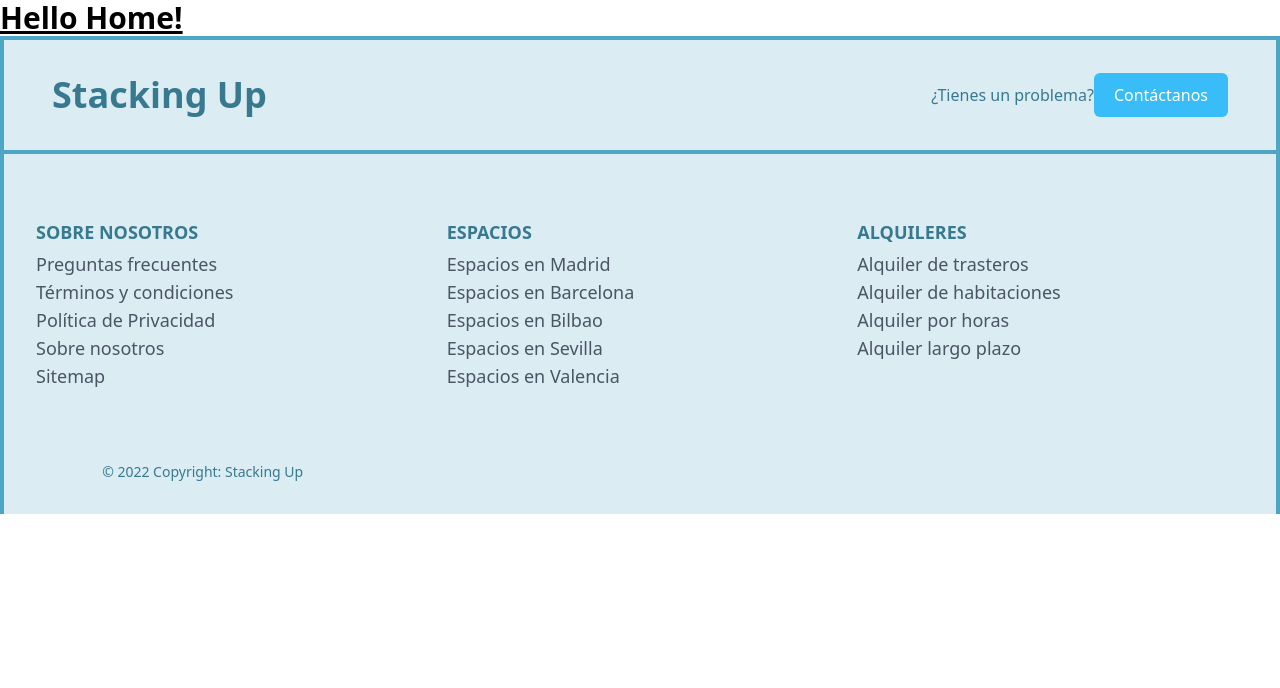
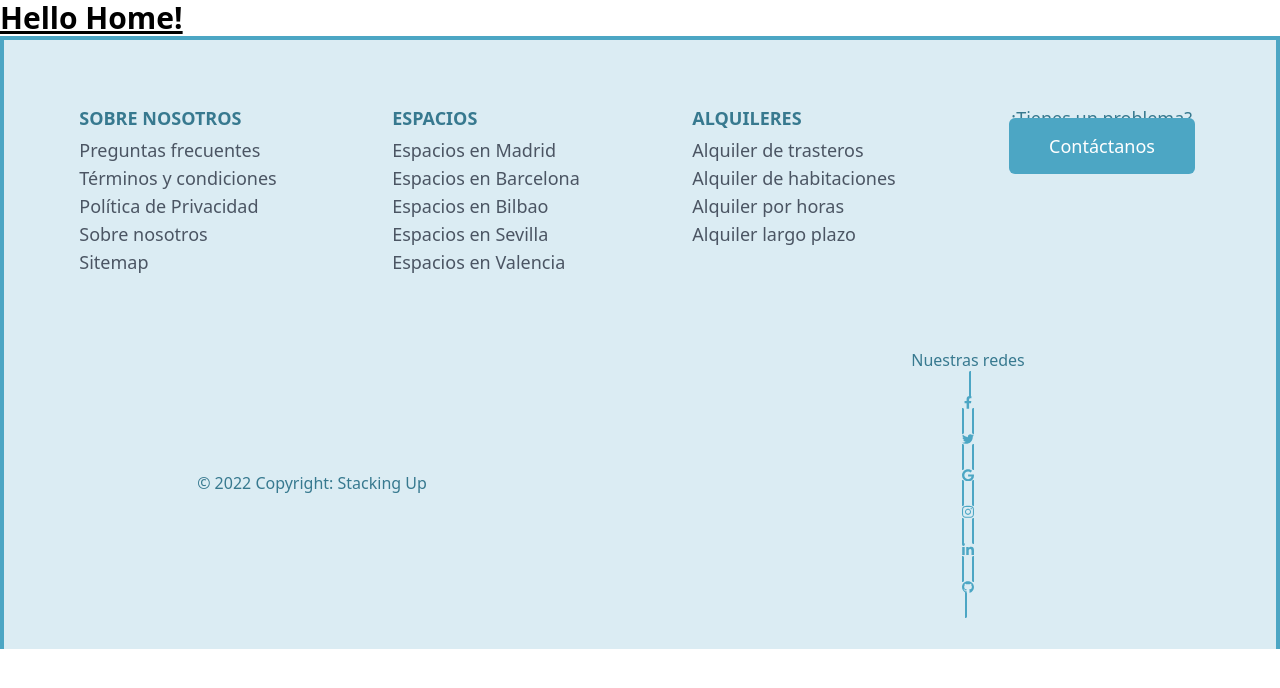
Before and after one commit to ISPP-2022/frontend, a Next.js app: page / in a window 1280 px wide. Shown: the top 688 px of the page. Built offline with nearby package versions, Linux system fonts and the light colour scheme.

Commit message:
feat: Footer

```diff
--- a/components/Footer/Item.js
+++ b/components/Footer/Item.js
@@ -4,11 +4,8 @@ const Item = ({ Links, title }) => {
         <h1 className="mb-1 font-semibold">{title}</h1>
         {Links.map((link) => (
           <li key={link.name}>
-            <a
-              className="text-gray-600 hover:text-[#37798F] hover:font-bold duration-300
-            text-lg cursor-pointer leading-6"
-              href={link.link}
-            >
+            <a className="text-gray-600 hover:text-[#37798F] hover:font-bold duration-100
+            text-lg cursor-pointer leading-6" href={link.link}>
               {link.name}
             </a>
           </li>
--- a/components/Footer/ItemsContainer.js
+++ b/components/Footer/ItemsContainer.js
@@ -1,11 +1,20 @@
 import Item from "./Item";
-import { ABOUTUS, RESOURCES, RENTS} from "./Menus";
+import {ABOUTUS, RESOURCES, RENTS} from "./Menus";
 const ItemsContainer = () => {
   return (
-    <div className="grid grid-cols-1 md:grid-cols-2 lg:grid-cols-3 gap-6 sm:px-8 px-5 py-16 border-x-4 border-[#4CA6C4] text-lg">
+    <div className="justify-items-center grid grid-cols-1 md:grid-cols-2 lg:grid-cols-4 gap-6 sm:px-8 px-5 py-16 border-x-4 border-t-4 border-[#4CA6C4] text-lg">
       <Item Links={ABOUTUS} title="SOBRE NOSOTROS" />
       <Item Links={RESOURCES} title="ESPACIOS" />
       <Item Links={RENTS} title="ALQUILERES" />
+      <div>
+        <span>¿Tienes un problema?</span>
+        <br/>
+        <a type="button" href="mailto:stackingup13@gmail.com" className="bg-[#4CA6C4] hover:bg-sky-400 duration-300 px-10 py-4
+        rounded-md text-white md:w-auto w-full"
+        >
+            Contáctanos
+        </a>
+      </div>
     </div>
   );
 };
--- a/components/Footer/index.js
+++ b/components/Footer/index.js
@@ -2,30 +2,114 @@ import ItemsContainer from "./ItemsContainer";
 
 export default function Footer(){
     return(
-    <footer className="bg-[#DBECF3] text-[#37798F] invisible sm:visible inset-x-0 bottom-0">
-        <div className="md:flex md:justify-between md:items-center sm:px-12 px-4 bg-[#DBECF3] py-7 border-4 border-[#4CA6C4]">
-            <h1
-            className="lg:text-4xl text-3xl md:mb-0 mb-6 lg:leading-normal font-semibold
-            md:w-2/5"
-            >
-            <span>Stacking Up</span>
-            </h1>
-            <div>
-            <span>¿Tienes un problema?</span>
-            <button
-                className="bg-sky-400 hover:bg-sky-500 duration-300 px-5 py-2.5
-            rounded-md text-white md:w-auto w-full"
-            >
-                Contáctanos
-            </button>
-            </div>
-        </div>
+    <footer className="bg-[#DBECF3] text-[#37798F] hidden md:block inset-x-0 bottom-0">
         <ItemsContainer />
-        <div
-            className="grid grid-cols-1 sm:grid-cols-2 lg:grid-cols-3 gap-10
-        text-center pt-2 text-[#37798F] text-sm pb-8 border-x-4 border-[#4CA6C4] md:items-center"
-        >
+        <div className="grid grid-cols-1 sm:grid-cols-2  lg:grid-cols-2 gap-10
+        text-center pt-2 text-[#37798F] text-md pb-8 border-x-4 border-[#4CA6C4] md:items-center">
             <span>© 2022 Copyright: Stacking Up</span>
+            <span>Nuestras redes <br/>
+                <a href="#!" type="button" className="rounded-full border-2 border-[#4CA6C4] text-[#4CA6C4] leading-normal uppercase hover:bg-black hover:bg-opacity-5 focus:outline-none focus:ring-0 transition duration-150 ease-in-out w-9 h-9 m-1">
+                    <svg aria-hidden="true"
+                    focusable="false"
+                    data-prefix="fab"
+                    data-icon="facebook-f"
+                    class="w-2 h-full mx-auto"
+                    role="img"
+                    xmlns="http://www.w3.org/2000/svg"
+                    viewBox="0 0 320 512"
+                    >
+                    <path
+                    fill="currentColor"
+                    d="M279.14 288l14.22-92.66h-88.91v-60.13c0-25.35 12.42-50.06 52.24-50.06h40.42V6.26S260.43 0 225.36 0c-73.22 0-121.08 44.38-121.08 124.72v70.62H22.89V288h81.39v224h100.17V288z"
+                    ></path>
+                    </svg>
+                </a>
+
+                <a href="https://twitter.com/StackingUp_" target="_blank" type="button" className="rounded-full border-2 border-[#4CA6C4] text-[#4CA6C4] leading-normal uppercase hover:bg-black hover:bg-opacity-5 focus:outline-none focus:ring-0 transition duration-150 ease-in-out w-9 h-9 m-1">
+                    <svg aria-hidden="true"
+                    focusable="false"
+                    data-prefix="fab"
+                    data-icon="twitter"
+                    class="w-3 h-full mx-auto"
+                    role="img"
+                    xmlns="http://www.w3.org/2000/svg"
+                    viewBox="0 0 512 512"
+                    >
+                    <path
+                        fill="currentColor"
+                        d="M459.37 151.716c.325 4.548.325 9.097.325 13.645 0 138.72-105.583 298.558-298.558 298.558-59.452 0-114.68-17.219-161.137-47.106 8.447.974 16.568 1.299 25.34 1.299 49.055 0 94.213-16.568 130.274-44.832-46.132-.975-84.792-31.188-98.112-72.772 6.498.974 12.995 1.624 19.818 1.624 9.421 0 18.843-1.3 27.614-3.573-48.081-9.747-84.143-51.98-84.143-102.985v-1.299c13.969 7.797 30.214 12.67 47.431 13.319-28.264-18.843-46.781-51.005-46.781-87.391 0-19.492 5.197-37.36 14.294-52.954 51.655 63.675 129.3 105.258 216.365 109.807-1.624-7.797-2.599-15.918-2.599-24.04 0-57.828 46.782-104.934 104.934-104.934 30.213 0 57.502 12.67 76.67 33.137 23.715-4.548 46.456-13.32 66.599-25.34-7.798 24.366-24.366 44.833-46.132 57.827 21.117-2.273 41.584-8.122 60.426-16.243-14.292 20.791-32.161 39.308-52.628 54.253z"
+                    ></path>
+                    </svg>
+                </a>
+
+                <a href="mailto:stackingup13@gmail.com" type="button" className="rounded-full border-2 border-[#4CA6C4] text-[#4CA6C4] leading-normal uppercase hover:bg-black hover:bg-opacity-5 focus:outline-none focus:ring-0 transition duration-150 ease-in-out w-9 h-9 m-1">
+                    <svg aria-hidden="true"
+                    focusable="false"
+                    data-prefix="fab"
+                    data-icon="google"
+                    class="w-3 h-full mx-auto"
+                    role="img"
+                    xmlns="http://www.w3.org/2000/svg"
+                    viewBox="0 0 488 512"
+                    >
+                    <path
+                        fill="currentColor"
+                        d="M488 261.8C488 403.3 391.1 504 248 504 110.8 504 0 393.2 0 256S110.8 8 248 8c66.8 0 123 24.5 166.3 64.9l-67.5 64.9C258.5 52.6 94.3 116.6 94.3 256c0 86.5 69.1 156.6 153.7 156.6 98.2 0 135-70.4 140.8-106.9H248v-85.3h236.1c2.3 12.7 3.9 24.9 3.9 41.4z"
+                    ></path>
+                    </svg>
+                </a>
+
+                <a href="https://www.instagram.com/stackingup__" target="_blank" type="button" className="rounded-full border-2 border-[#4CA6C4] text-[#4CA6C4] leading-normal uppercase hover:bg-black hover:bg-opacity-5 focus:outline-none focus:ring-0 transition duration-150 ease-in-out w-9 h-9 m-1">
+                    <svg aria-hidden="true"
+                    focusable="false"
+                    data-prefix="fab"
+                    data-icon="instagram"
+                    class="w-3 h-full mx-auto"
+                    role="img"
+                    xmlns="http://www.w3.org/2000/svg"
+                    viewBox="0 0 448 512"
+                    >
+                    <path
+                        fill="currentColor"
+                        d="M224.1 141c-63.6 0-114.9 51.3-114.9 114.9s51.3 114.9 114.9 114.9S339 319.5 339 255.9 287.7 141 224.1 141zm0 189.6c-41.1 0-74.7-33.5-74.7-74.7s33.5-74.7 74.7-74.7 74.7 33.5 74.7 74.7-33.6 74.7-74.7 74.7zm146.4-194.3c0 14.9-12 26.8-26.8 26.8-14.9 0-26.8-12-26.8-26.8s12-26.8 26.8-26.8 26.8 12 26.8 26.8zm76.1 27.2c-1.7-35.9-9.9-67.7-36.2-93.9-26.2-26.2-58-34.4-93.9-36.2-37-2.1-147.9-2.1-184.9 0-35.8 1.7-67.6 9.9-93.9 36.1s-34.4 58-36.2 93.9c-2.1 37-2.1 147.9 0 184.9 1.7 35.9 9.9 67.7 36.2 93.9s58 34.4 93.9 36.2c37 2.1 147.9 2.1 184.9 0 35.9-1.7 67.7-9.9 93.9-36.2 26.2-26.2 34.4-58 36.2-93.9 2.1-37 2.1-147.8 0-184.8zM398.8 388c-7.8 19.6-22.9 34.7-42.6 42.6-29.5 11.7-99.5 9-132.1 9s-102.7 2.6-132.1-9c-19.6-7.8-34.7-22.9-42.6-42.6-11.7-29.5-9-99.5-9-132.1s-2.6-102.7 9-132.1c7.8-19.6 22.9-34.7 42.6-42.6 29.5-11.7 99.5-9 132.1-9s102.7-2.6 132.1 9c19.6 7.8 34.7 22.9 42.6 42.6 11.7 29.5 9 99.5 9 132.1s2.7 102.7-9 132.1z"
+                    ></path>
+                    </svg>
+                </a>
+
+                <a href="#!" type="button" className="rounded-full border-2 border-[#4CA6C4] text-[#4CA6C4] leading-normal uppercase hover:bg-black hover:bg-opacity-5 focus:outline-none focus:ring-0 transition duration-150 ease-in-out w-9 h-9 m-1">
+                    <svg aria-hidden="true"
+                    focusable="false"
+                    data-prefix="fab"
+                    data-icon="linkedin-in"
+                    class="w-3 h-full mx-auto"
+                    role="img"
+                    xmlns="http://www.w3.org/2000/svg"
+                    viewBox="0 0 448 512"
+                    >
+                    <path
+                        fill="currentColor"
+                        d="M100.28 448H7.4V148.9h92.88zM53.79 108.1C24.09 108.1 0 83.5 0 53.8a53.79 53.79 0 0 1 107.58 0c0 29.7-24.1 54.3-53.79 54.3zM447.9 448h-92.68V302.4c0-34.7-.7-79.2-48.29-79.2-48.29 0-55.69 37.7-55.69 76.7V448h-92.78V148.9h89.08v40.8h1.3c12.4-23.5 42.69-48.3 87.88-48.3 94 0 111.28 61.9 111.28 142.3V448z"
+                    ></path>
+                    </svg>
+                </a>
+
+                <a href="https://github.com/Stacking-Up" target="_blank" type="button" className="rounded-full border-2 border-[#4CA6C4] text-[#4CA6C4] leading-normal uppercase hover:bg-black hover:bg-opacity-5 focus:outline-none focus:ring-0 transition duration-150 ease-in-out w-9 h-9 m-1">
+                    <svg aria-hidden="true"
+                    focusable="false"
+                    data-prefix="fab"
+                    data-icon="github"
+                    class="w-3 h-full mx-auto"
+                    role="img"
+                    xmlns="http://www.w3.org/2000/svg"
+                    viewBox="0 0 496 512"
+                    >
+                    <path
+                        fill="currentColor"
+                        d="M165.9 397.4c0 2-2.3 3.6-5.2 3.6-3.3.3-5.6-1.3-5.6-3.6 0-2 2.3-3.6 5.2-3.6 3-.3 5.6 1.3 5.6 3.6zm-31.1-4.5c-.7 2 1.3 4.3 4.3 4.9 2.6 1 5.6 0 6.2-2s-1.3-4.3-4.3-5.2c-2.6-.7-5.5.3-6.2 2.3zm44.2-1.7c-2.9.7-4.9 2.6-4.6 4.9.3 2 2.9 3.3 5.9 2.6 2.9-.7 4.9-2.6 4.6-4.6-.3-1.9-3-3.2-5.9-2.9zM244.8 8C106.1 8 0 113.3 0 252c0 110.9 69.8 205.8 169.5 239.2 12.8 2.3 17.3-5.6 17.3-12.1 0-6.2-.3-40.4-.3-61.4 0 0-70 15-84.7-29.8 0 0-11.4-29.1-27.8-36.6 0 0-22.9-15.7 1.6-15.4 0 0 24.9 2 38.6 25.8 21.9 38.6 58.6 27.5 72.9 20.9 2.3-16 8.8-27.1 16-33.7-55.9-6.2-112.3-14.3-112.3-110.5 0-27.5 7.6-41.3 23.6-58.9-2.6-6.5-11.1-33.3 2.6-67.9 20.9-6.5 69 27 69 27 20-5.6 41.5-8.5 62.8-8.5s42.8 2.9 62.8 8.5c0 0 48.1-33.6 69-27 13.7 34.7 5.2 61.4 2.6 67.9 16 17.7 25.8 31.5 25.8 58.9 0 96.5-58.9 104.2-114.8 110.5 9.2 7.9 17 22.9 17 46.4 0 33.7-.3 75.4-.3 83.6 0 6.5 4.6 14.4 17.3 12.1C428.2 457.8 496 362.9 496 252 496 113.3 383.5 8 244.8 8zM97.2 352.9c-1.3 1-1 3.3.7 5.2 1.6 1.6 3.9 2.3 5.2 1 1.3-1 1-3.3-.7-5.2-1.6-1.6-3.9-2.3-5.2-1zm-10.8-8.1c-.7 1.3.3 2.9 2.3 3.9 1.6 1 3.6.7 4.3-.7.7-1.3-.3-2.9-2.3-3.9-2-.6-3.6-.3-4.3.7zm32.4 35.6c-1.6 1.3-1 4.3 1.3 6.2 2.3 2.3 5.2 2.6 6.5 1 1.3-1.3.7-4.3-1.3-6.2-2.2-2.3-5.2-2.6-6.5-1zm-11.4-14.7c-1.6 1-1.6 3.6 0 5.9 1.6 2.3 4.3 3.3 5.6 2.3 1.6-1.3 1.6-3.9 0-6.2-1.4-2.3-4-3.3-5.6-2z"
+                    ></path>
+                    </svg>
+                </a>
+            </span>
         </div>
     </footer>
     )
```
